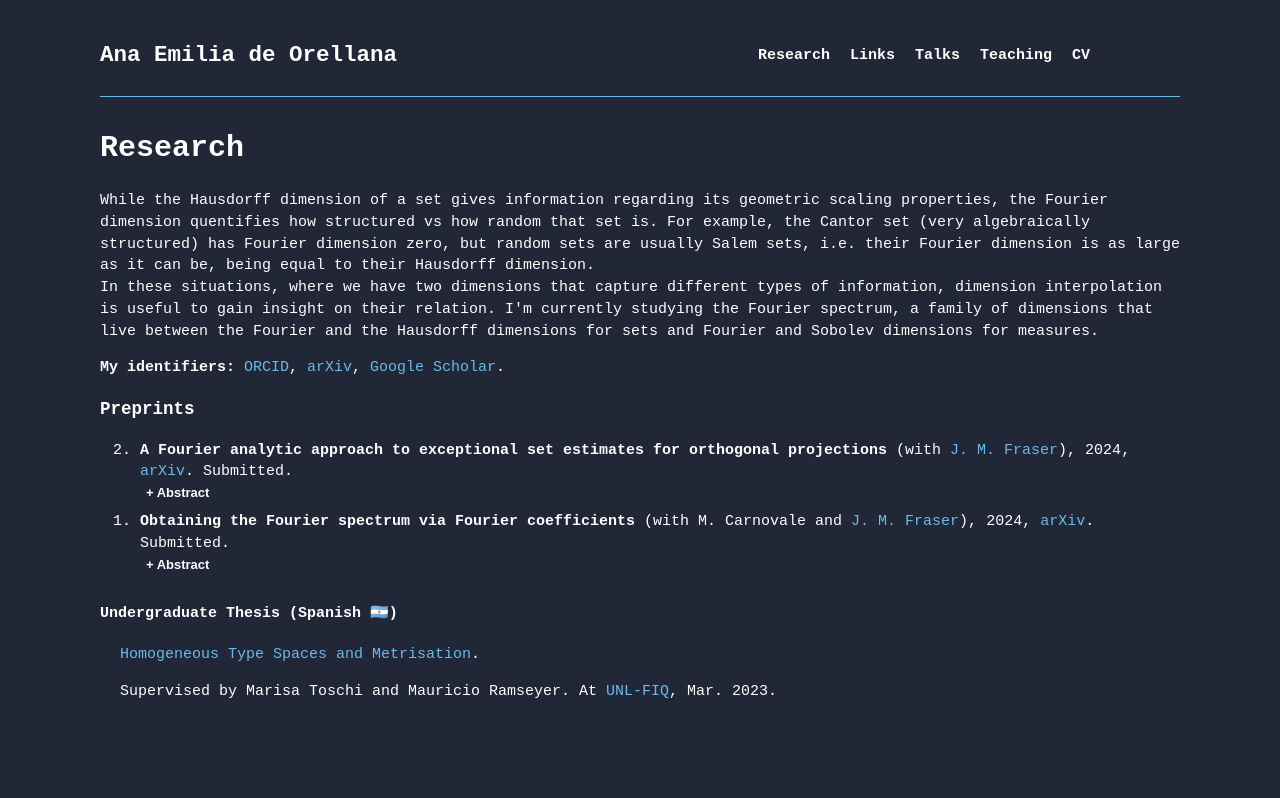
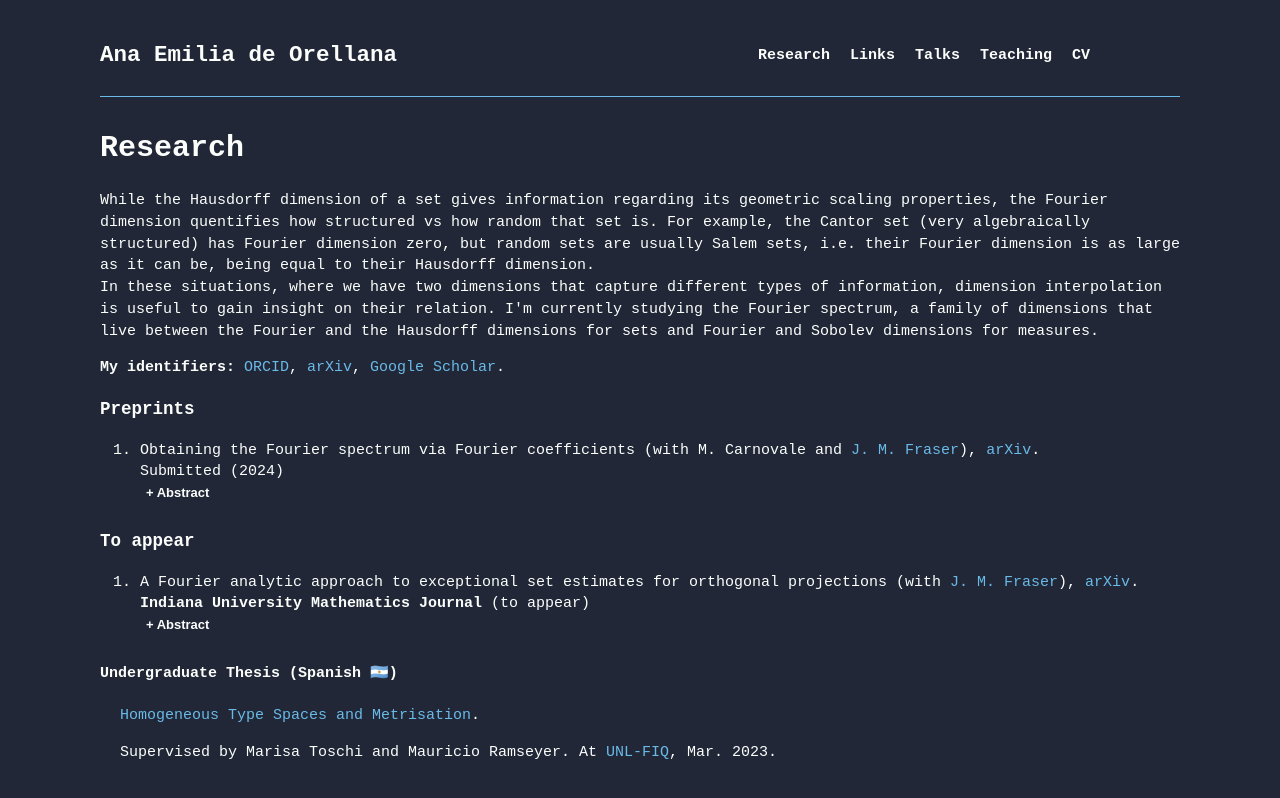
Before and after one commit to AnadeOre/anadeore.github.io, a Next.js app: page /research in a window 1280 px wide. Built offline with nearby package versions, Linux system fonts and the light colour scheme.

Commit message:
Add paper to appear

```diff
--- a/src/app/components/PublicationLi.jsx
+++ b/src/app/components/PublicationLi.jsx
@@ -11,6 +11,7 @@ const PublicationLi = ({
   arxiv,
   journal,
   doi,
+  tap,
   info,
   abstract,
 }) => {
@@ -36,13 +37,14 @@ const PublicationLi = ({
 
   return (
     <li key={arxiv}>
-      <b>{title}</b>{' '}
-      {coauthors ? <>(with {renderAuthors(coauthors)}), </> : ', '}
-      {year},{' '}
+      {title} {coauthors ? <>(with {renderAuthors(coauthors)}), </> : ', '}
       <Link href={arxiv} target='_blank' className='linkDecor'>
         arXiv
       </Link>
-      . {journal ? <b>{journal}</b> : 'Submitted.'}
+      .
+      <br />
+      {journal ? <b>{journal}</b> : `Submitted (${year})`}{' '}
+      {tap ? ` (to appear)` : ''}
       {info ? `, ${info}` : ''}{' '}
       {doi
         ? `, ${(
--- a/src/app/research/page.jsx
+++ b/src/app/research/page.jsx
@@ -54,18 +54,6 @@ const Page = () => {
       <h3>Preprints</h3>
       <ol reversed>
         <PublicationLi
-          title='A Fourier analytic approach to exceptional set estimates for orthogonal projections'
-          coauthors={[
-            {
-              name: 'J. M. Fraser',
-              website: 'https://jonathan-fraser.github.io/homepage/',
-            },
-          ]}
-          year='2024'
-          arxiv='https://arxiv.org/abs/2404.11179'
-          abstract="Marstrand's celebrated projection theorem gives the Hausdorff dimension of the orthogonal projection of a Borel set in Euclidean space for almost all orthogonal projections. It is straightforward to see that sets for which the Fourier and Hausdorff dimension coincide have no exceptional projections, that is, all orthogonal projections satisfy the conclusion of Marstrand's theorem. With this in mind, one might believe that the Fourier dimension (or at least, Fourier decay) could be used to give better estimates for the Hausdorff dimension of the exceptional set in general. We obtain projection theorems and exceptional set estimates based on the Fourier spectrum; a family of dimensions that interpolates between the Fourier and Hausdorff dimensions. We apply these results to show that the Fourier spectrum can be used to improve several results for the Hausdorff dimension in certain cases, such as Ren--Wang's sharp bound for the exceptional set in the plane, Peres--Schlag's exceptional set bound and Bourgain--Oberlin's sharp 0-dimensional exceptional set estimate."
-        />
-        <PublicationLi
           title='Obtaining the Fourier spectrum via Fourier coefficients'
           coauthors={[
             {
@@ -82,6 +70,23 @@ const Page = () => {
           abstract='The Fourier spectrum is a family of dimensions that interpolates between the Fourier and Hausdorff dimensions and are defined in terms of certain energies which capture Fourier decay. In this paper we obtain a convenient discrete representation of those energies using the Fourier coefficients. As an example application, we use this representation to establish sharp bounds for the Fourier spectrum of a general measure with bounded support, improving previous estimates of the second-named author.'
         />
       </ol>
+      <h3>To appear</h3>
+      <ol reversed>
+        <PublicationLi
+          title='A Fourier analytic approach to exceptional set estimates for orthogonal projections'
+          coauthors={[
+            {
+              name: 'J. M. Fraser',
+              website: 'https://jonathan-fraser.github.io/homepage/',
+            },
+          ]}
+          year='2024'
+          tap='to appear'
+          journal='Indiana University Mathematics Journal'
+          arxiv='https://arxiv.org/abs/2404.11179'
+          abstract="Marstrand's celebrated projection theorem gives the Hausdorff dimension of the orthogonal projection of a Borel set in Euclidean space for almost all orthogonal projections. It is straightforward to see that sets for which the Fourier and Hausdorff dimension coincide have no exceptional projections, that is, all orthogonal projections satisfy the conclusion of Marstrand's theorem. With this in mind, one might believe that the Fourier dimension (or at least, Fourier decay) could be used to give better estimates for the Hausdorff dimension of the exceptional set in general. We obtain projection theorems and exceptional set estimates based on the Fourier spectrum; a family of dimensions that interpolates between the Fourier and Hausdorff dimensions. We apply these results to show that the Fourier spectrum can be used to improve several results for the Hausdorff dimension in certain cases, such as Ren--Wang's sharp bound for the exceptional set in the plane, Peres--Schlag's exceptional set bound and Bourgain--Oberlin's sharp 0-dimensional exceptional set estimate."
+        />
+      </ol>
       <DissertationDiv
         title='Undergraduate Thesis (Spanish 🇦🇷)'
         where='UNL-FIQ'
```
